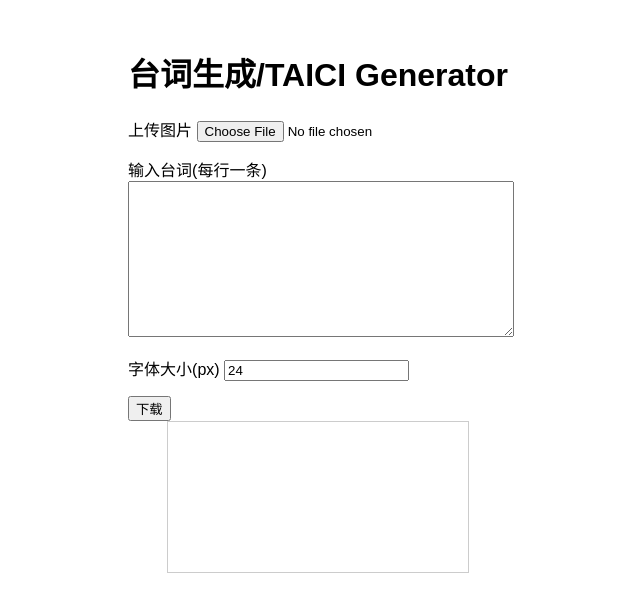
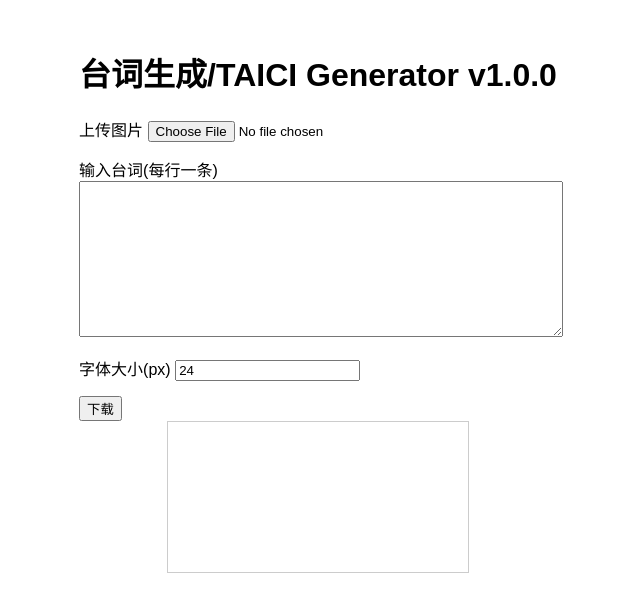
Before and after one commit to Koishi0425/taiciGenerator, a website built with Vite: page index.html in a window 1280 px wide. Shown: the whole page, without its empty margins (322-962 px from the left). Built offline with nearby package versions, Linux system fonts and the light colour scheme.

Commit message:
fixed web

```diff
--- a/index.html
+++ b/index.html
@@ -9,7 +9,7 @@
 
     <body>
         <div class="container">
-            <h1>台词生成/TAICI Generator</h1>
+            <h1>台词生成/TAICI Generator v1.0.0</h1>
             <div class="input-group">
                 <label for="imageUpload">上传图片</label>
                 <input type="file" id="imageUpload" accept="image/*">
--- a/vite.config.ts
+++ b/vite.config.ts
@@ -1,7 +1,7 @@
 import { defineConfig } from 'vite'
 
 export default defineConfig({
-  base: '/taichiGenerator/',
+  base: '/taiciGenerator/',
   build: {
     outDir: 'dist',
     emptyOutDir: true,
```
Also changed, not shown: dist/index.html.
